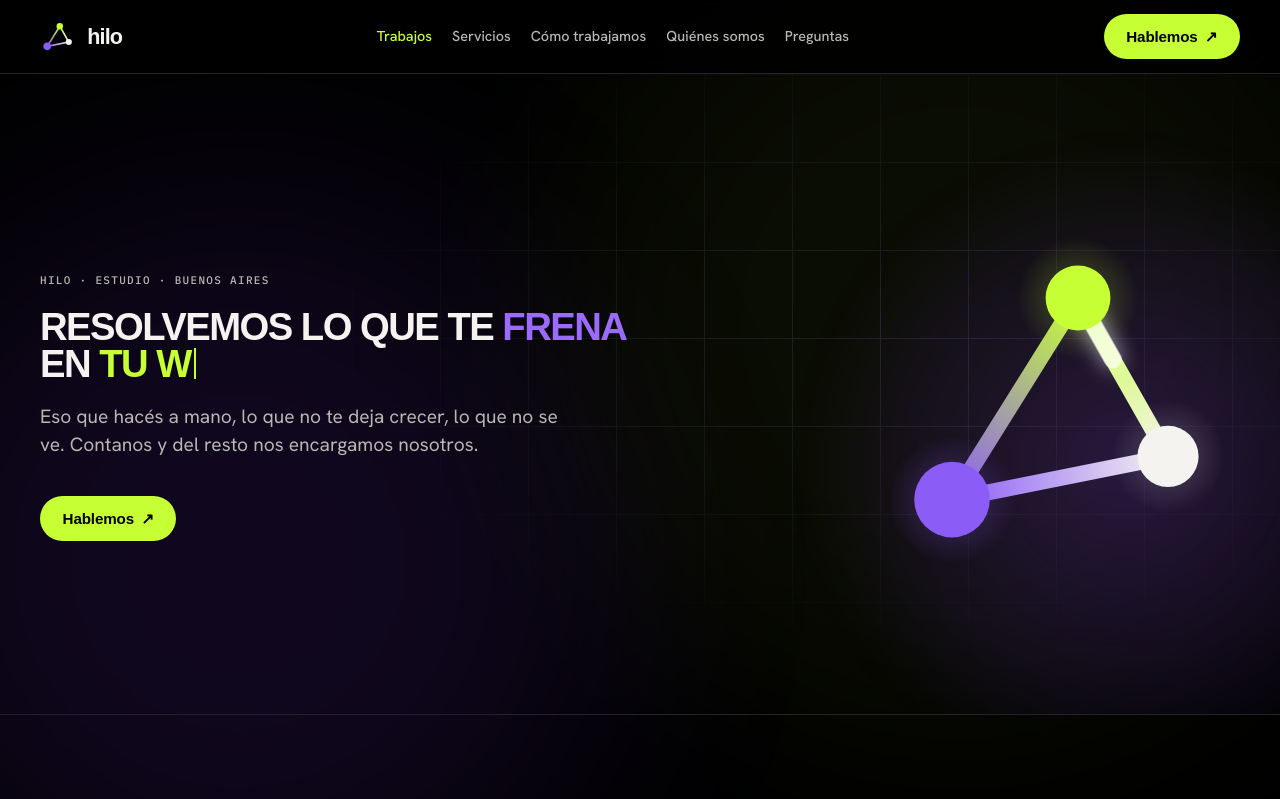
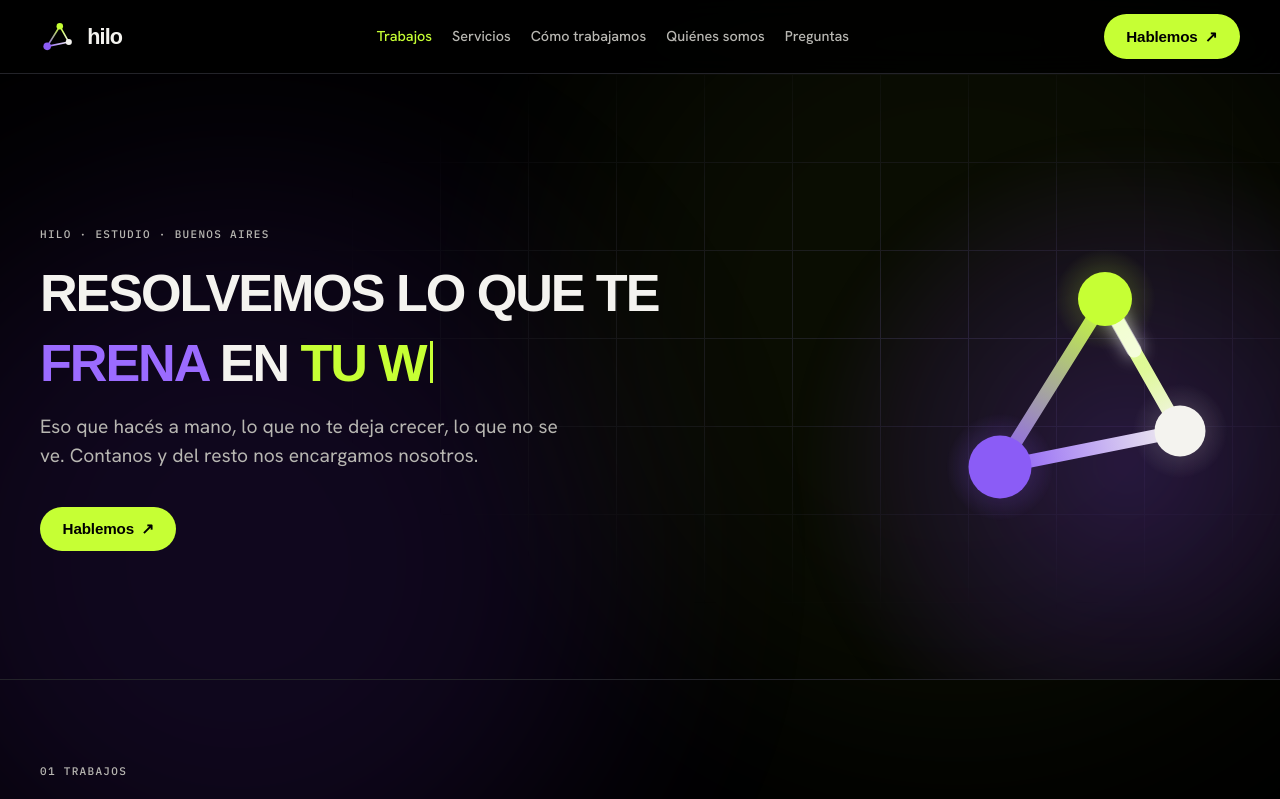
Before and after one commit to gasacher/hilo, a Next.js app: page / in a window 1280 px wide. Shown: the top 799 px of the page. Built offline with nearby package versions, Linux system fonts and the light colour scheme; a web font is replaced by a local one.

Commit message:
Give the hero headline more size and separate its two lines.
Co-authored-by: Gabriela Sacher <gabriela.sacher@gmail.com>

```diff
--- a/src/components/landing/Hero.tsx
+++ b/src/components/landing/Hero.tsx
@@ -35,13 +35,10 @@ export function Hero() {
             <span className="sr-only">
               Resolvemos lo que te frena en tus procesos, tus ventas, tu web y tu día a día.
             </span>
-            <span aria-hidden="true">
+            <span aria-hidden="true" className="hero-lines">
+              <span className="hero-line">Resolvemos lo que te</span>
               <span className="hero-line">
-                Resolvemos lo que te <span className="ink-violet">frena</span>
-              </span>
-              <br />
-              <span className="hero-line">
-                en <HeroTypeword />
+                <span className="ink-violet">frena</span> en <HeroTypeword />
               </span>
             </span>
           </h1>
--- a/src/styles/hilo-landing.css
+++ b/src/styles/hilo-landing.css
@@ -170,14 +170,25 @@ html {
   margin: 0 0 1.25rem;
 }
 
-/* Two-line lockup. 4.85cqi fits "RESOLVEMOS LO QUE TE FRENA" on one line. */
+/* Two lines. Size tracks the text column; the gap keeps the accent on “día” clear. */
 .hilo-landing #hero h1 {
   max-width: none;
-  font-size: min(3.45rem, 4.85cqi);
+  font-size: min(3.45rem, 6.15cqi);
+  line-height: 1;
+}
+
+.hilo-landing #hero h1 .hero-lines {
+  display: flex;
+  flex-direction: column;
+  align-items: flex-start;
+  gap: 0.2em;
 }
 
 .hilo-landing #hero h1 .hero-line {
+  display: block;
   white-space: nowrap;
+  line-height: 0.98;
+  padding-block: 0.08em;
 }
 
 .hilo-landing h2 {
@@ -322,7 +333,7 @@ html {
   position: relative;
   z-index: 1;
   display: grid;
-  grid-template-columns: minmax(0, 1.45fr) minmax(200px, 360px);
+  grid-template-columns: minmax(0, 1fr) minmax(200px, 300px);
   align-items: center;
   gap: clamp(1.5rem, 4vw, 3.5rem);
 }
```
